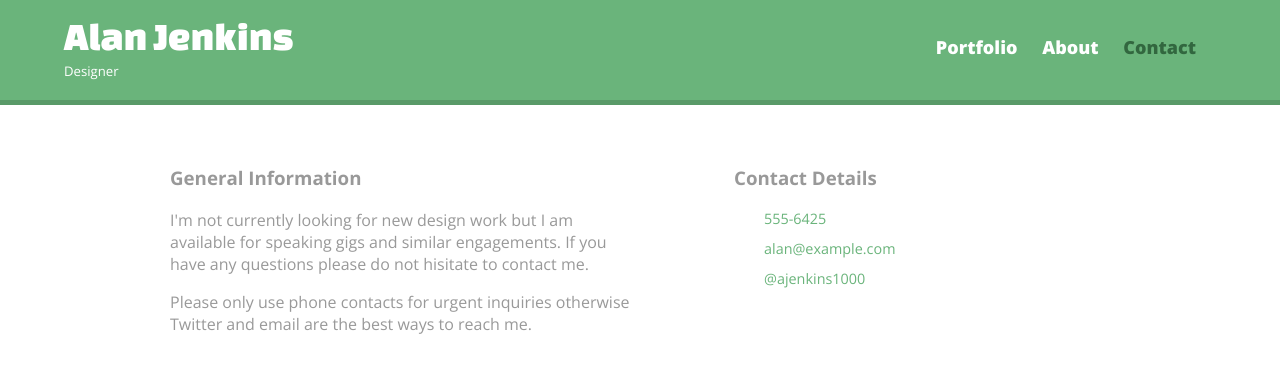
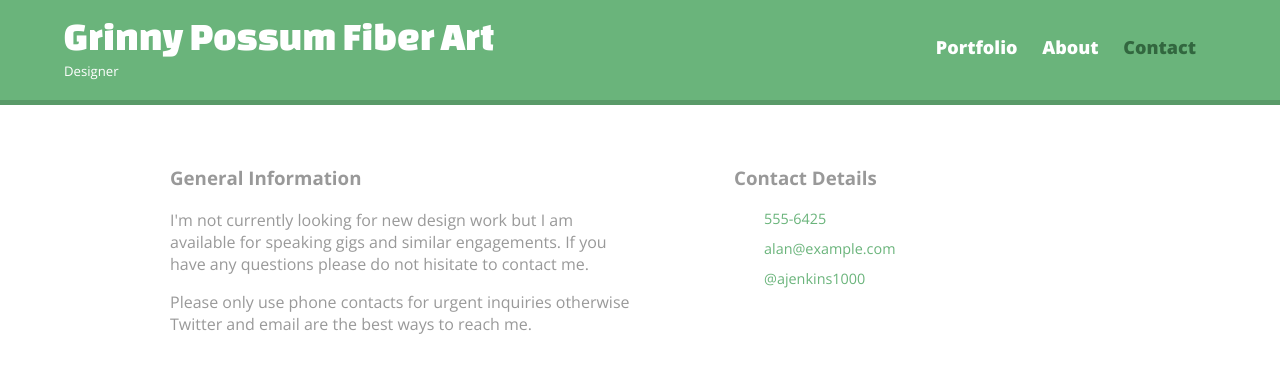
Before and after one commit to AJenkins1001/My_First_Repository, a plain HTML site: page contact.html in a window 1280 px wide. Shown: the top 379 px of the page. Drawn offline with nearby package versions, Linux system fonts and the light colour scheme.

Commit message:
changed h1
changed h1

```diff
--- a/contact.html
+++ b/contact.html
@@ -12,7 +12,7 @@
    <body>
     <header>
       <a href="index.html" id="logo">
-      <h1>Alan Jenkins</h1>
+      <h1>Grinny Possum Fiber Art</h1>
       <h2>Designer</h2>
       </a>
       <nav>
```
